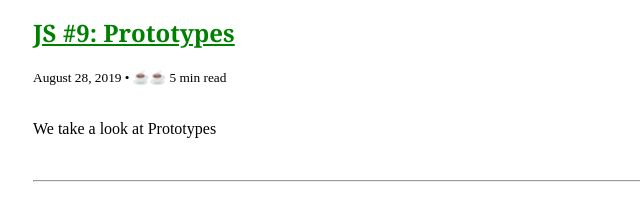
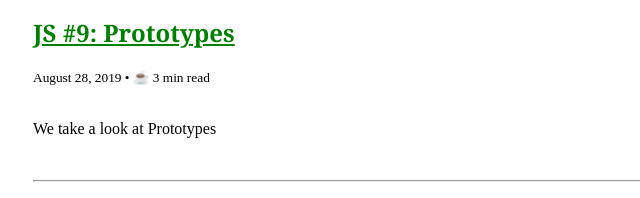
Before and after one commit to TestardR/Gatsby-GraphQL-Blog_App, a Gatsby site: page / in a window 1280 px wide. Shown: the part 223-421 px from the top of the page, 232-872 px from the left. Built offline with nearby package versions, Linux system fonts and the light colour scheme; Gatsby itself is replaced by a stand-in of ours.

Commit message:
I have modified the reading time

```diff
--- a/src/pages/41-post-fortyOne/index.md
+++ b/src/pages/41-post-fortyOne/index.md
@@ -1,7 +1,7 @@
 ---
 path: '/post-fortyOne'
 date: '2019-08-28'
-time: '☕️☕️ 5 min read'
+time: '☕️ 3 min read'
 title: 'JS #9: Prototypes'
 summary: 'We take a look at Prototypes'
 ---
```
